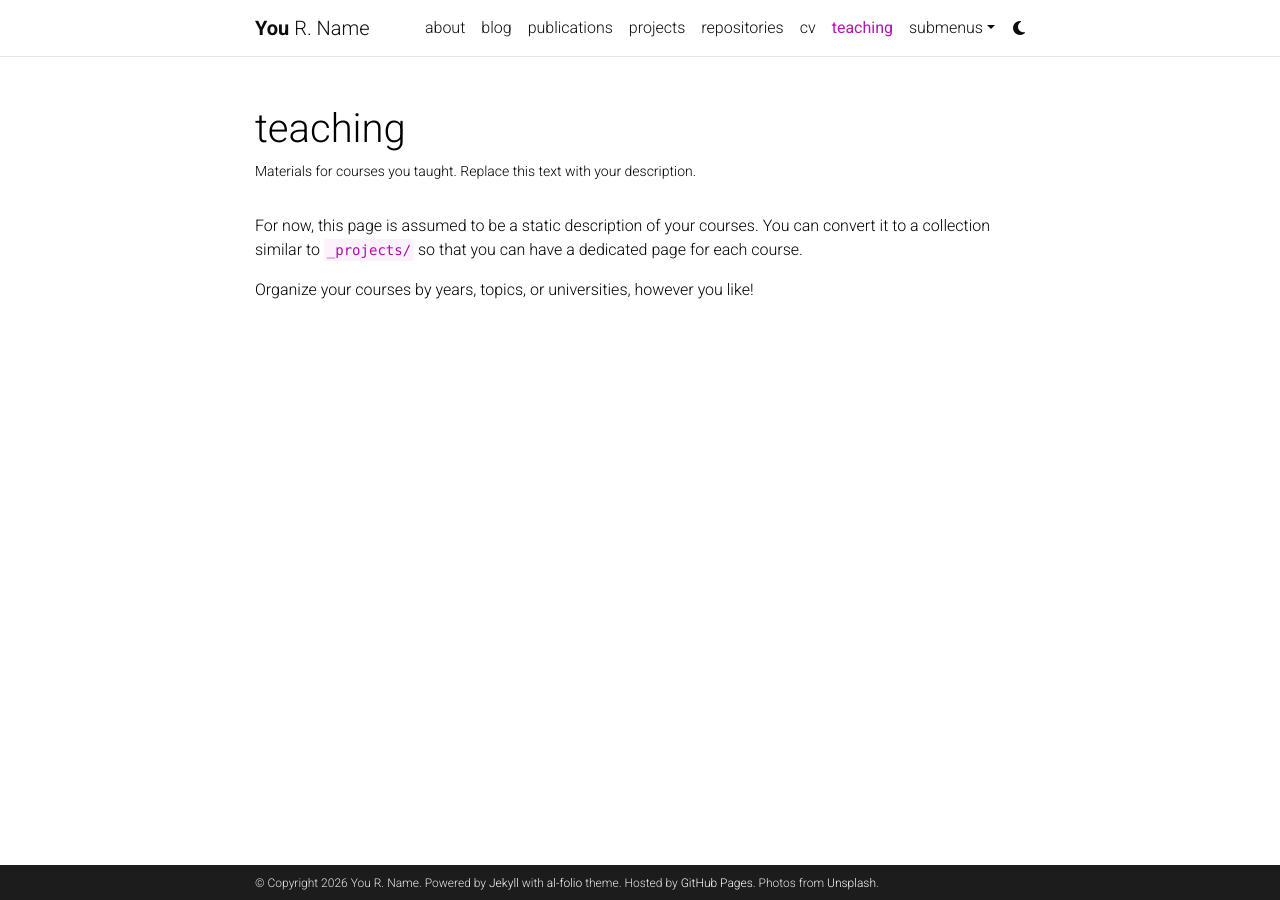
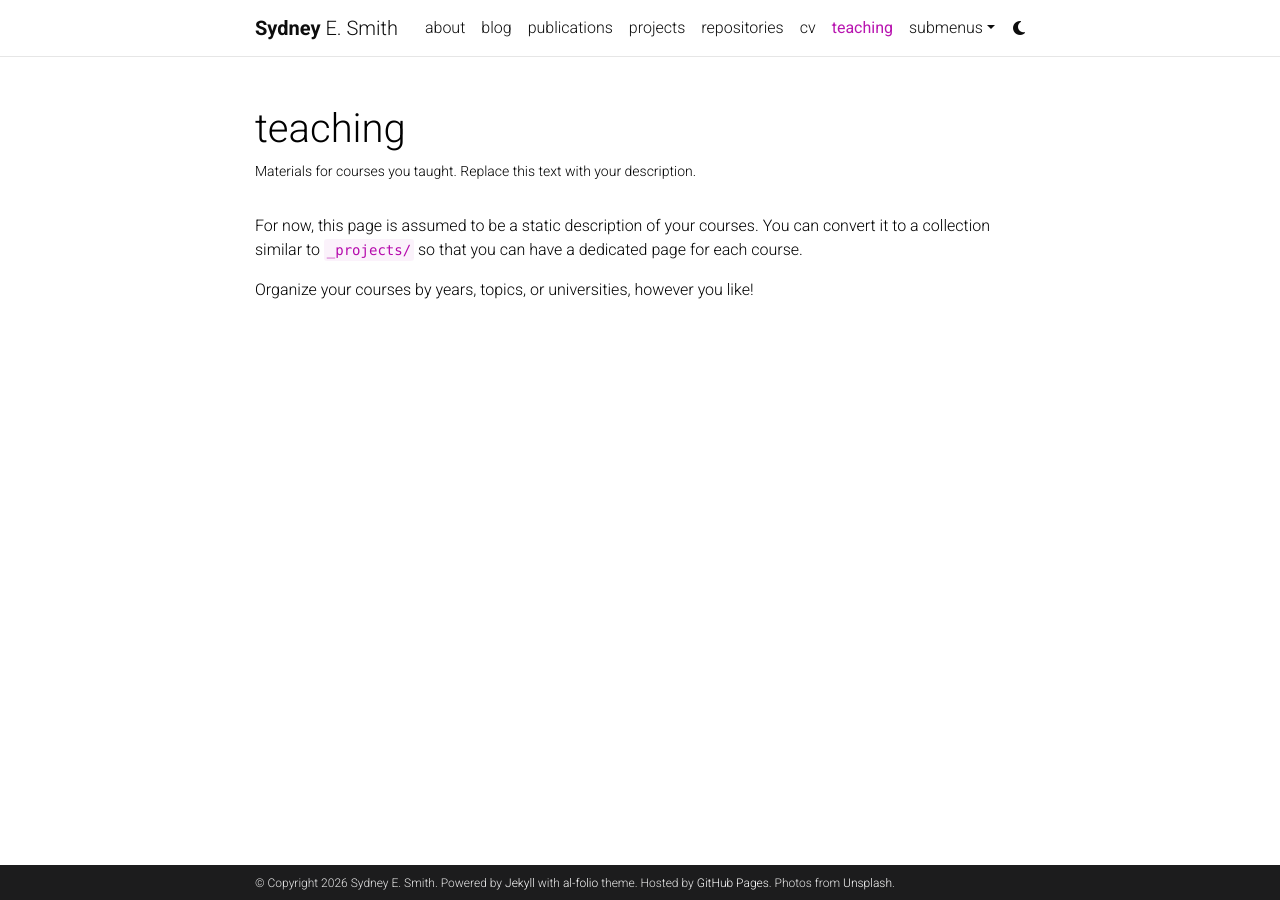
Before and after one commit to sydney-smith/sydney-smith.github.io, a Jekyll site: the page built from _pages/teaching.md, in a window 1280 px wide. Built offline with Jekyll 4.4.1, drawn with Linux system fonts in a browser that asks for light colours; comment, search, counter and statistics services are not loaded; a style sheet for code colours, icons or effects is not loaded.

Commit message:
Update _config.yml
added name, profile picture, tab icon

```diff
--- a/_config.yml
+++ b/_config.yml
@@ -3,10 +3,10 @@
 # -----------------------------------------------------------------------------
 
 title: blank # the website title (if blank, full name will be used instead)
-first_name: You
-middle_name: R.
-last_name: Name
-email: you@example.com
+first_name: Sydney
+middle_name: E.
+last_name: Smith
+email: sydney dot smith at yale dot edu
 description: > # the ">" symbol means to ignore newlines until "footer_text:"
   A simple, whitespace theme for academics. Based on [*folio](https://github.com/bogoli/-folio) design.
 footer_text: >
@@ -16,7 +16,7 @@
 keywords: jekyll, jekyll-theme, academic-website, portfolio-website  # add your own keywords or leave empty
 
 lang: en # the language of your site (for example: en, fr, cn, ru, etc.)
-icon: ⚛️  # the emoji used as the favicon (alternatively, provide image name in /assets/img/)
+icon: prophecy.jpg  # the emoji used as the favicon (alternatively, provide image name in /assets/img/)
 
 url: https://alshedivat.github.io # the base hostname & protocol for your site
 baseurl: /al-folio # the subpath of your site, e.g. /blog/
@@ -71,16 +71,16 @@
 # Social integration
 # -----------------------------------------------------------------------------
 
-github_username: # your GitHub user name
+github_username: sydney-smith # your GitHub user name
 gitlab_username: # your GitLab user name
 twitter_username: # your Twitter handle
 mastodon_username: # your mastodon instance+username in the format instance.tld/@username
-linkedin_username: # your LinkedIn user name
+linkedin_username: sydney-smith-phd-a54a38157 # your LinkedIn user name
 telegram_username: # your Telegram user name
-scholar_userid: # your Google Scholar ID
+scholar_userid: tDUCQ3UAAAAJ # your Google Scholar ID
 semanticscholar_id: # your Semantic Scholar ID
 whatsapp_number: # your WhatsApp number (full phone number in international format. Omit any zeroes, brackets, or dashes when adding the phone number in international format.)
-orcid_id: # your ORCID ID
+orcid_id: 0000-0002-5293-7247 # your ORCID ID
 medium_username: # your Medium username
 quora_username: # your Quora username
 publons_id: # your ID on Publons
```
